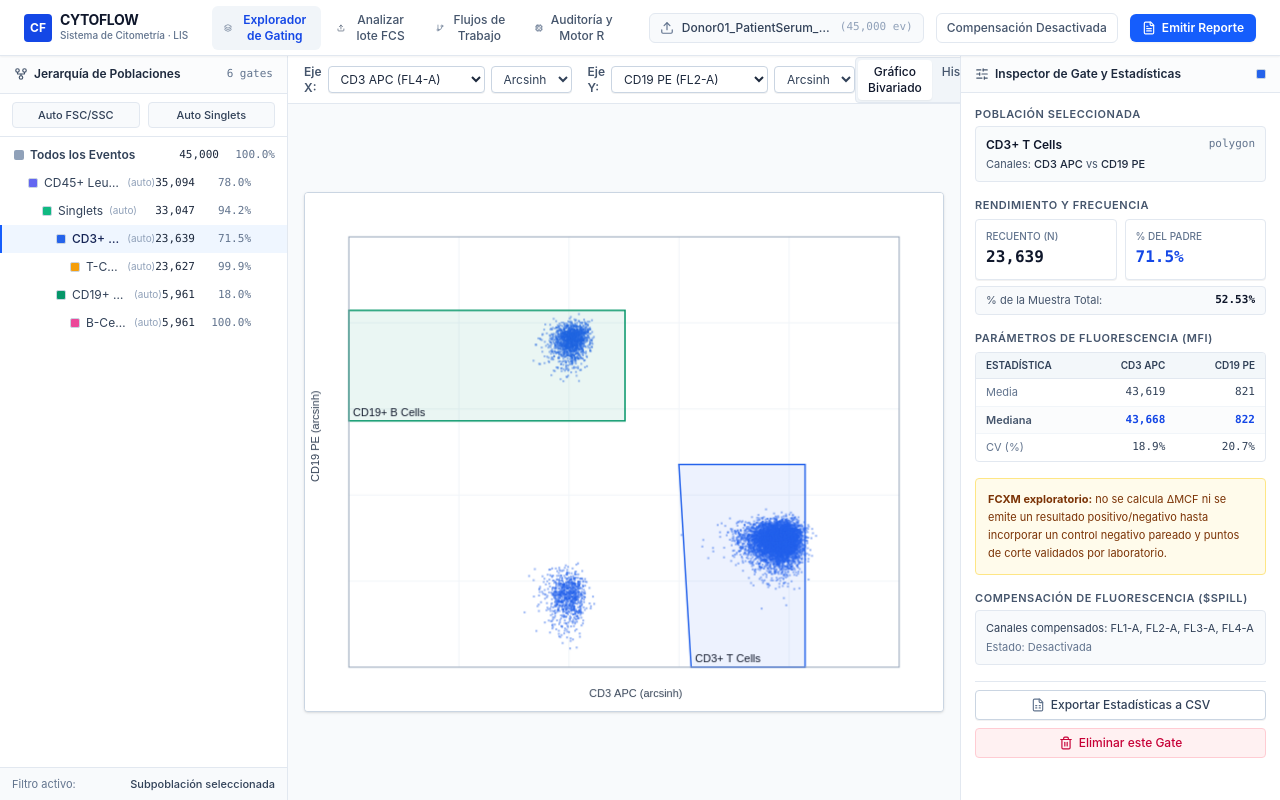
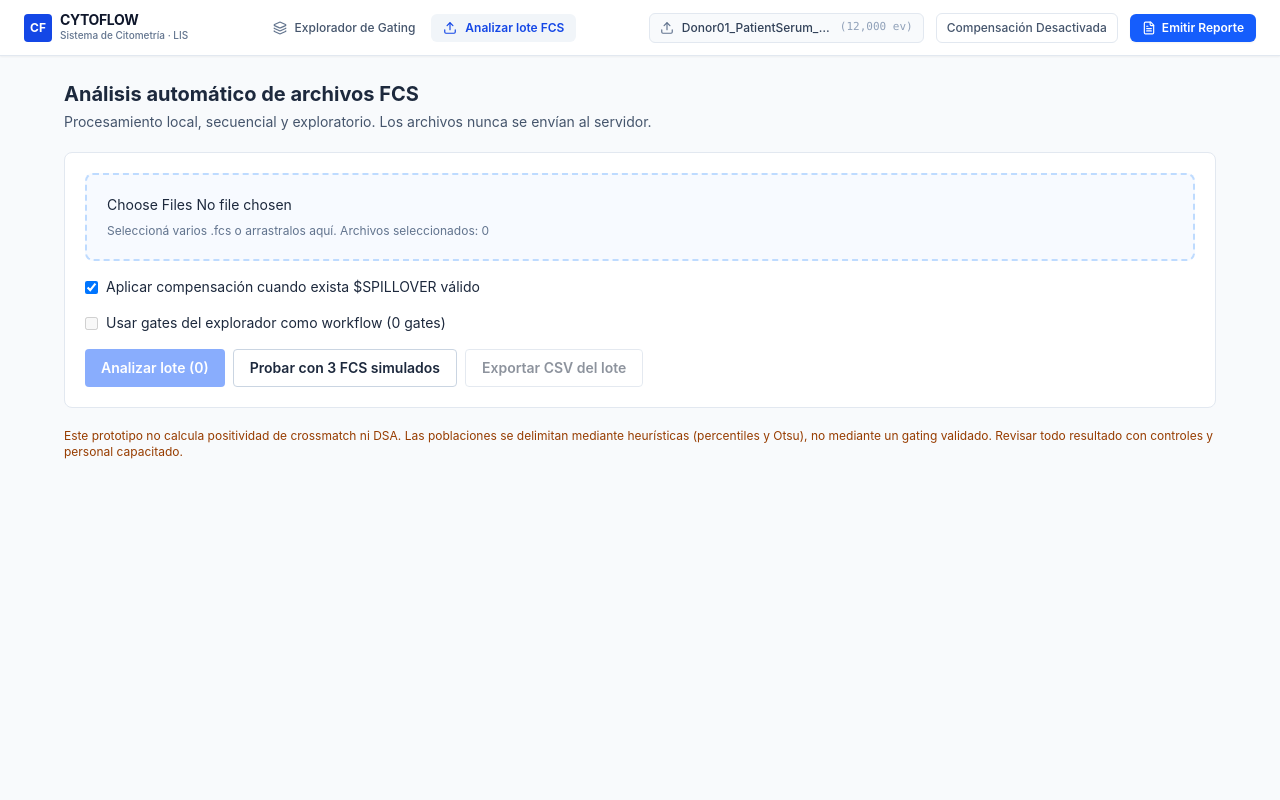
Before and after one commit to monoxido1984/Crossmatch-webapp, a React (Vite) app: page / in a window 1280 px wide. Built offline with nearby package versions, Linux system fonts and the light colour scheme.

Commit message:
Make fast batch uploader the default and simplify navigation

```diff
--- a/src/App.tsx
+++ b/src/App.tsx
@@ -14,13 +14,13 @@ import { BatchAnalysis } from './components/BatchAnalysis';
 
 export default function App() {
   const [currentFile, setCurrentFile] = useState<FCSFile>(() => {
-    return CrossmatchDatasetService.createSample('Donor01_PatientSerum_FCXM.fcs', true, 45000);
+    return CrossmatchDatasetService.createSample('Donor01_PatientSerum_FCXM.fcs', true, 12000);
   });
 
-  const [gates, setGates] = useState<Gate[]>(() => CrossmatchDatasetService.getDefaultCrossmatchGates());
+  const [gates, setGates] = useState<Gate[]>([]);
 
-  const [activeGateId, setActiveGateId] = useState<string | null>('gate_cd3_tcells');
-  const [activeTab, setActiveTab] = useState<'explorer' | 'batch' | 'workflow' | 'diagnostics'>('explorer');
+  const [activeGateId, setActiveGateId] = useState<string | null>(null);
+  const [activeTab, setActiveTab] = useState<'explorer' | 'batch' | 'workflow' | 'diagnostics'>('batch');
 
   const [selectedXParam, setSelectedXParam] = useState<string>('CD3 APC');
   const [selectedYParam, setSelectedYParam] = useState<string>('CD19 PE');
--- a/src/components/BivariatePlotStage.tsx
+++ b/src/components/BivariatePlotStage.tsx
@@ -27,6 +27,7 @@ export const BivariatePlotStage: React.FC<BivariatePlotStageProps> = ({
   onSelectYParam,
 }) => {
   const canvasRef = useRef<HTMLCanvasElement | null>(null);
+  const lastDragFrameRef = useRef(0);
 
   const [xTransform, setXTransform] = useState<TransformType>('arcsinh');
   const [yTransform, setYTransform] = useState<TransformType>('arcsinh');
@@ -372,7 +373,11 @@ export const BivariatePlotStage: React.FC<BivariatePlotStageProps> = ({
 
 
     if (drawMode === 'rectangle' && rectStart) {
-      setRectCurrent(dataPt);
+      const now = performance.now();
+      if (now - lastDragFrameRef.current > 60) {
+        lastDragFrameRef.current = now;
+        setRectCurrent(dataPt);
+      }
     }
   };
 
--- a/src/components/TopNavbar.tsx
+++ b/src/components/TopNavbar.tsx
@@ -65,29 +65,6 @@ export const TopNavbar: React.FC<TopNavbarProps> = ({
           <span>Analizar lote FCS</span>
         </button>
 
-        <button
-          onClick={() => setActiveTab('workflow')}
-          className={`flex items-center gap-2 px-3 py-1.5 text-xs font-medium rounded-md transition-colors ${
-            activeTab === 'workflow'
-              ? 'bg-slate-100 text-blue-700 font-semibold'
-              : 'text-slate-600 hover:text-slate-900 hover:bg-slate-50'
-          }`}
-        >
-          <GitBranch className="w-3.5 h-3.5 text-slate-500" />
-          <span>Flujos de Trabajo</span>
-        </button>
-
-        <button
-          onClick={() => setActiveTab('diagnostics')}
-          className={`flex items-center gap-2 px-3 py-1.5 text-xs font-medium rounded-md transition-colors ${
-            activeTab === 'diagnostics'
-              ? 'bg-slate-100 text-blue-700 font-semibold'
-              : 'text-slate-600 hover:text-slate-900 hover:bg-slate-50'
-          }`}
-        >
-          <Cpu className="w-3.5 h-3.5 text-slate-500" />
-          <span>Auditoría y Motor R</span>
-        </button>
       </nav>
 
       {/* Zone 3: Enterprise Actions & Sample Selector */}
```
